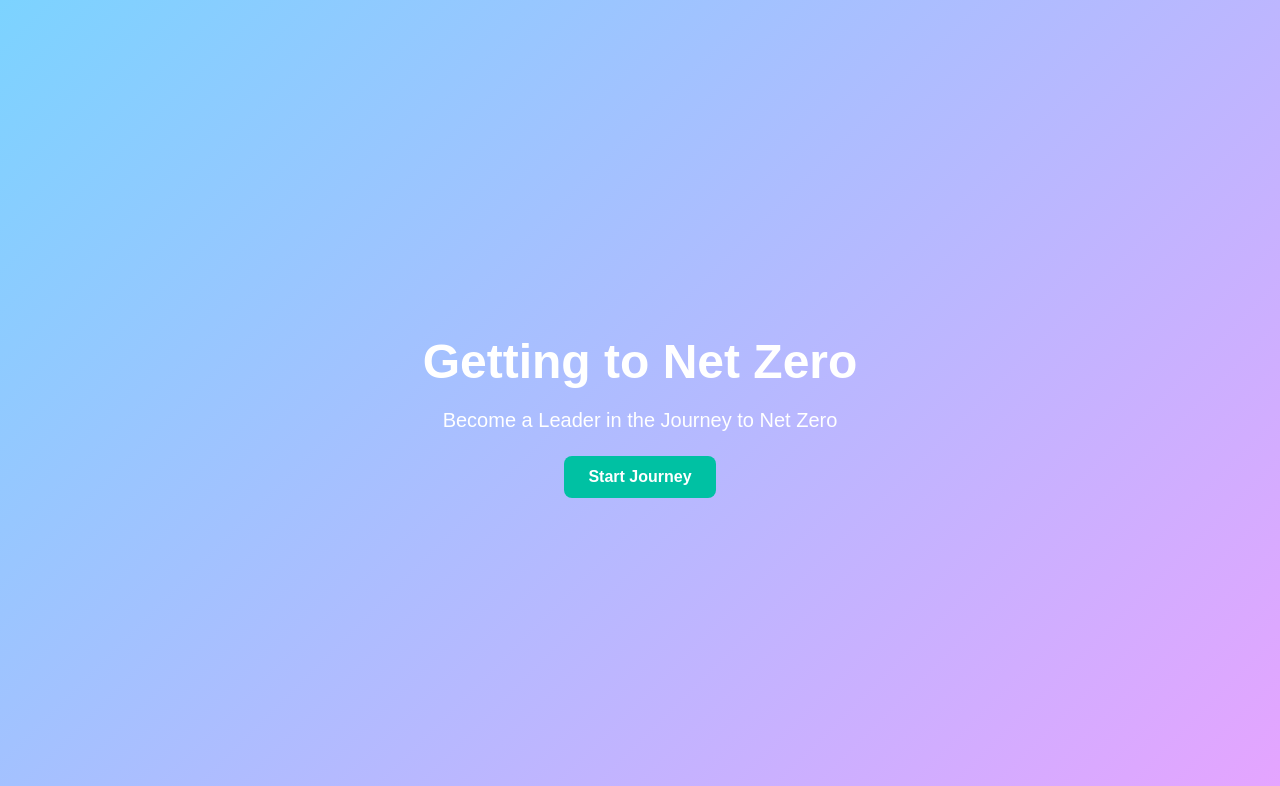
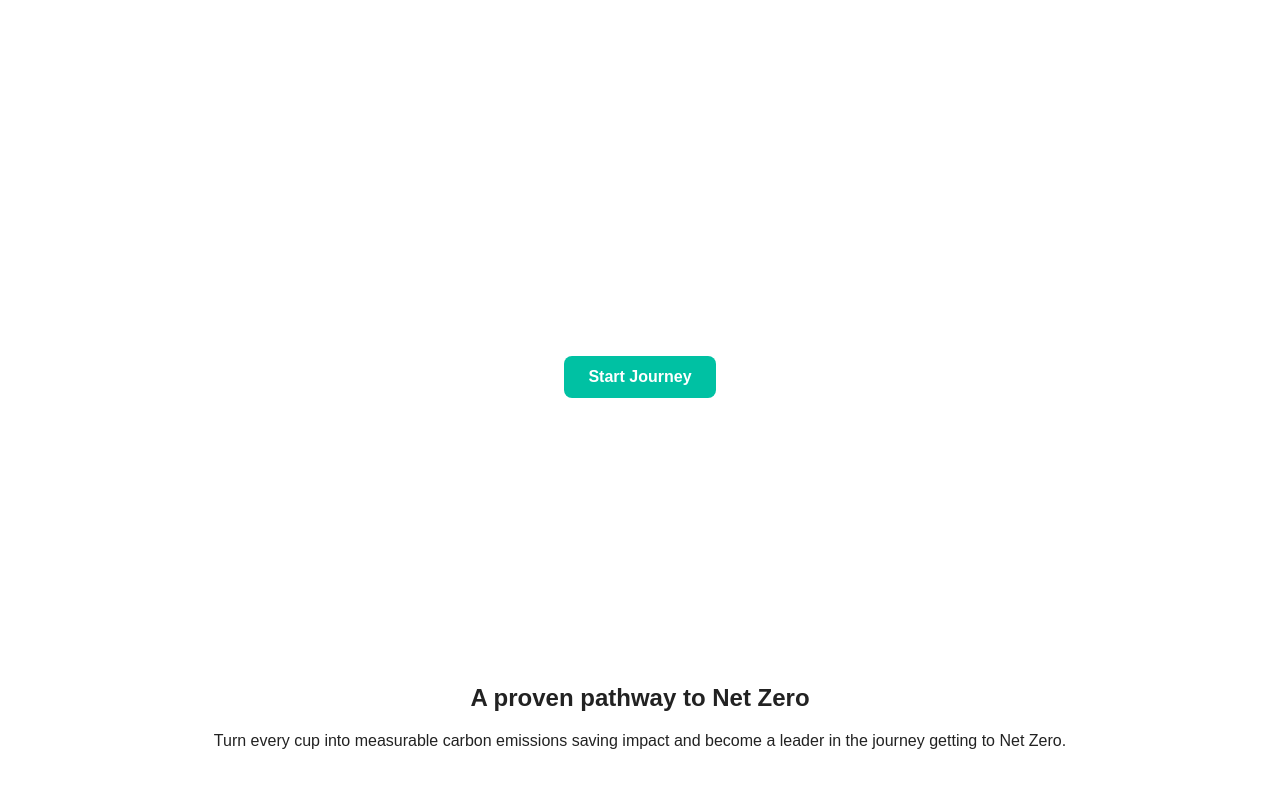
Before and after one commit to sunny-cho12/cofferoo, a React (Vite) app: page / in a window 1280 px wide. Shown: the top 786 px of the page. Built offline with nearby package versions, Linux system fonts and the light colour scheme.

Commit message:
Update style.css

```diff
--- a/style.css
+++ b/style.css
@@ -9,8 +9,8 @@ body {
   display: flex;
   align-items: center;
   justify-content: center;
-  height: 100vh;
-  background: linear-gradient(135deg, #7cd3ff, #e5a4ff);
+  height: 600px;
+  background: rgba(255,255,255,10);
   color: #fff;
   text-align: center;
   padding: 0 1rem;
```
